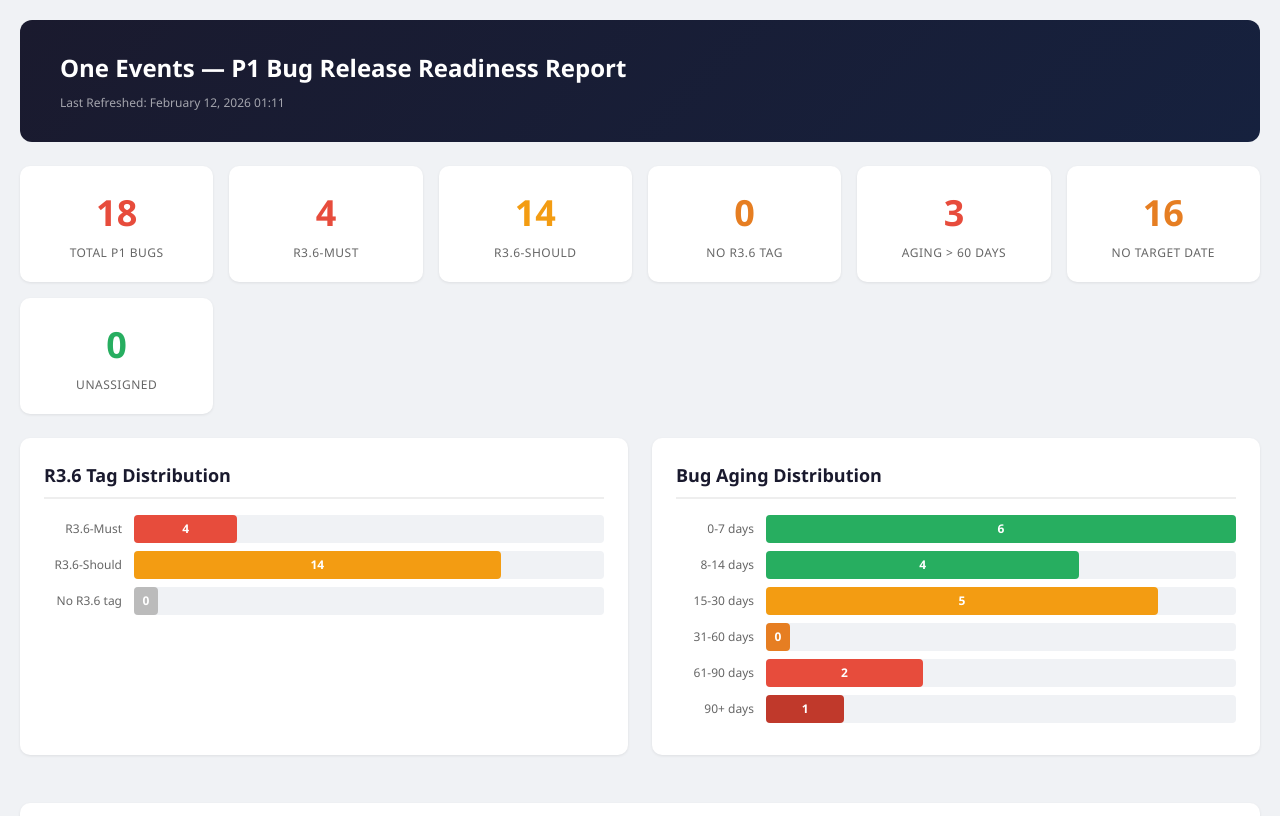
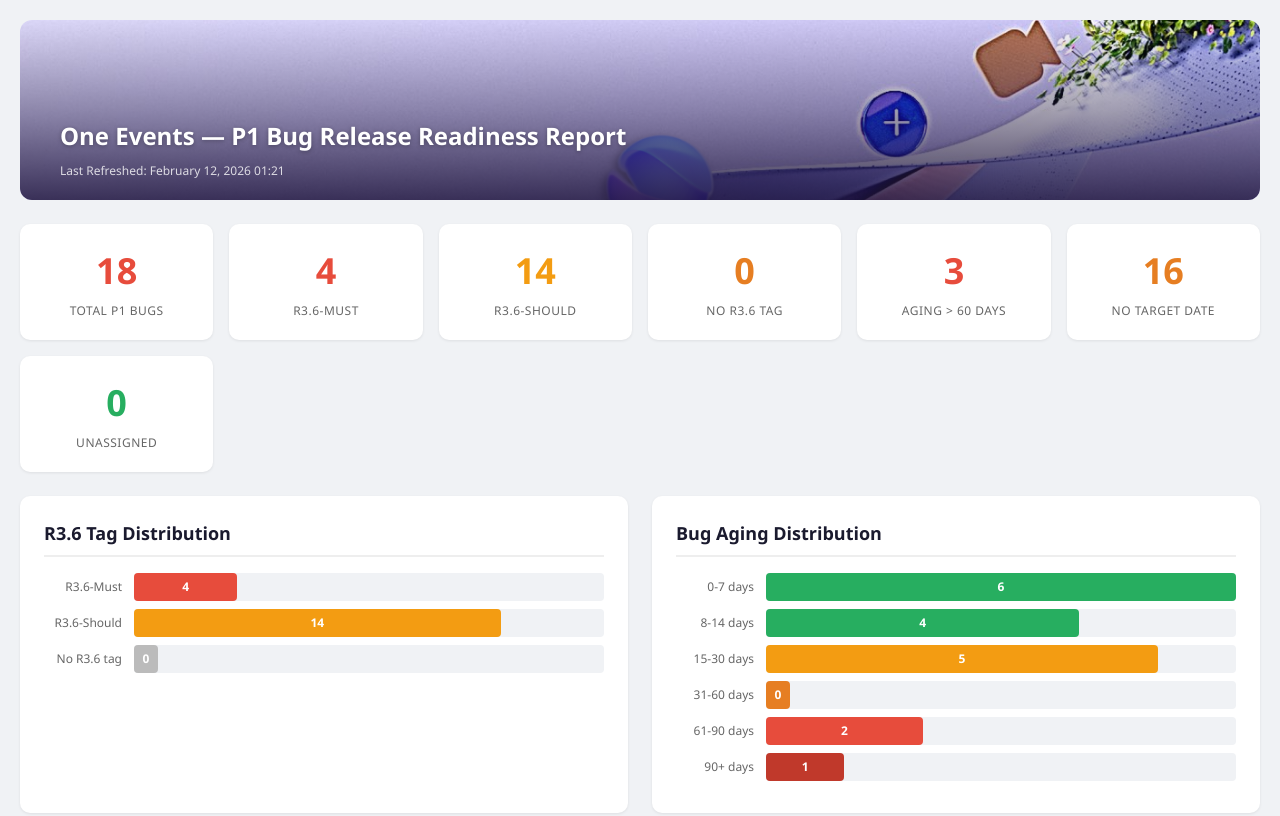
Before and after one commit to rkundu-msft/oneevents-release-readiness, a plain HTML site: page index.html in a window 1280 px wide. Shown: the top 816 px of the page. Drawn offline with Linux system fonts and the light colour scheme.

Commit message:
Update report: February 12, 2026 01:21

```diff
--- a/index.html
+++ b/index.html
@@ -9,10 +9,12 @@
     body { font-family: 'Segoe UI', -apple-system, sans-serif; background: #f0f2f5; color: #1a1a2e; line-height: 1.5; }
     .container { max-width: 1400px; margin: 0 auto; padding: 20px; }
 
-    .header { background: linear-gradient(135deg, #1a1a2e 0%, #16213e 100%); color: white; padding: 30px 40px; border-radius: 12px; margin-bottom: 24px; }
-    .header h1 { font-size: 24px; margin-bottom: 4px; }
+    .header { background: url('banner.png') center/cover no-repeat; color: white; padding: 0; border-radius: 12px; margin-bottom: 24px; overflow: hidden; position: relative; min-height: 180px; display: flex; flex-direction: column; justify-content: flex-end; }
+    .header::before { content: ''; position: absolute; inset: 0; background: linear-gradient(to top, rgba(30,20,60,0.85) 0%, rgba(30,20,60,0.4) 50%, transparent 100%); }
+    .header-content { position: relative; z-index: 1; padding: 24px 40px 20px; }
+    .header h1 { font-size: 24px; margin-bottom: 4px; text-shadow: 0 1px 4px rgba(0,0,0,0.3); }
     .header .subtitle { opacity: 0.8; font-size: 14px; }
-    .header .gen-date { opacity: 0.6; font-size: 12px; margin-top: 8px; }
+    .header .gen-date { opacity: 0.8; font-size: 12px; margin-top: 8px; }
 
     .dashboard { display: grid; grid-template-columns: repeat(auto-fit, minmax(180px, 1fr)); gap: 16px; margin-bottom: 24px; }
     .card { background: white; border-radius: 10px; padding: 20px; box-shadow: 0 1px 3px rgba(0,0,0,0.08); text-align: center; }
@@ -82,9 +84,10 @@
 <div class="container">
 
 <div class="header">
-    <h1>One Events — P1 Bug Release Readiness Report</h1>
-    <div class="subtitle"></div>
-    <div class="gen-date">Last Refreshed: February 12, 2026 01:11</div>
+    <div class="header-content">
+        <h1>One Events — P1 Bug Release Readiness Report</h1>
+        <div class="gen-date">Last Refreshed: February 12, 2026 01:21</div>
+    </div>
 </div>
 
 <!-- Dashboard Cards -->
@@ -386,7 +389,7 @@
 </div>
 
 <div class="footer">
-    One Events Release Readiness Report | Generated February 12, 2026 01:11 | 18 P1 Bugs
+    One Events Release Readiness Report | Generated February 12, 2026 01:21 | 18 P1 Bugs
 </div>
 
 </div>
```
Also changed, not shown: banner.png (added).
